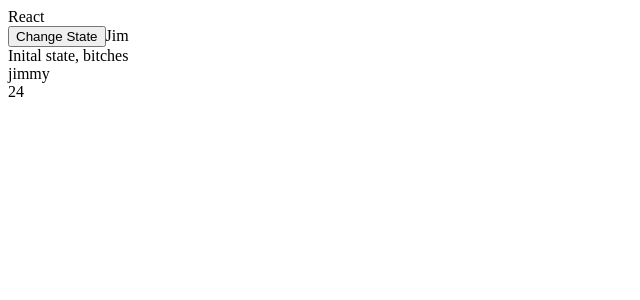
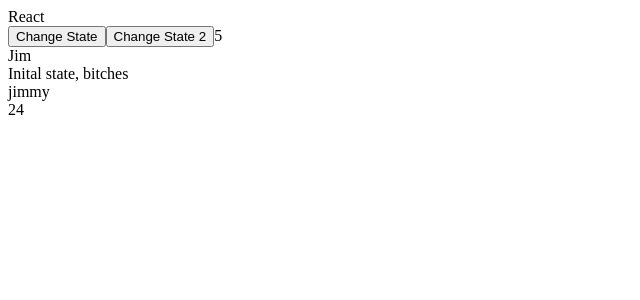
Before and after one commit to JccE/learn_react_course, a React (Create React App) app: page / in a window 1280 px wide. Shown: the top 300 px of the page, without its empty margins (0-640 px from the left). Built offline with nearby package versions, Linux system fonts and the light colour scheme.

Commit message:
playing with state

```diff
--- a/src/containers/container1.js
+++ b/src/containers/container1.js
@@ -7,21 +7,37 @@
 
     // user defined.
     this.state = {
-      stateprop1: "Inital state, bitches"
+      stateprop1: "Inital state, bitches",
+      stateprop2: 5
     }
   }
 
 // correct
   changeState = () => (
-    this.setState({ stateprop1: "New State, Hoes"})
-    )
+    this.setState( {stateprop2: this.state.stateprop2 + 1,
+      stateprop1: this.state.stateprop1 + "L" }
+    ))
+
+  changeState2 = () => (
+    this.setState( {stateprop1: this.state.stateprop1 + "L"}
+    ))
+
+
+// // same as
+//   changeState = () => (
+//     this.setState((prevState, props) => ({
+//       stateprop2: prevState.stateprop2 + 1})
+//     ))
 
   render() {
     return (
         <div>
+
+      {/*React merges state */}
           <button onClick={() => this.changeState()}> Change State </button>
-        {/*dont call set state inline*/}
-{/*          <button onClick={() => this.setState({ stateprop1: "Another State, Sluts"})}> Change State </button>*/}
+          <button onClick={() => this.changeState2()}> Change State 2</button>
+          {this.state.stateprop2}
+          <br/>
           {this.props.nickname}
           <br/>
           {this.state.stateprop1}
```
